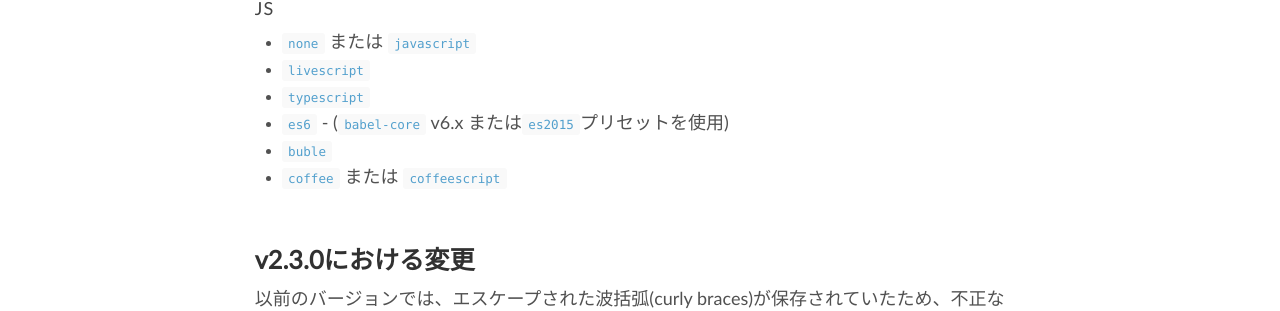
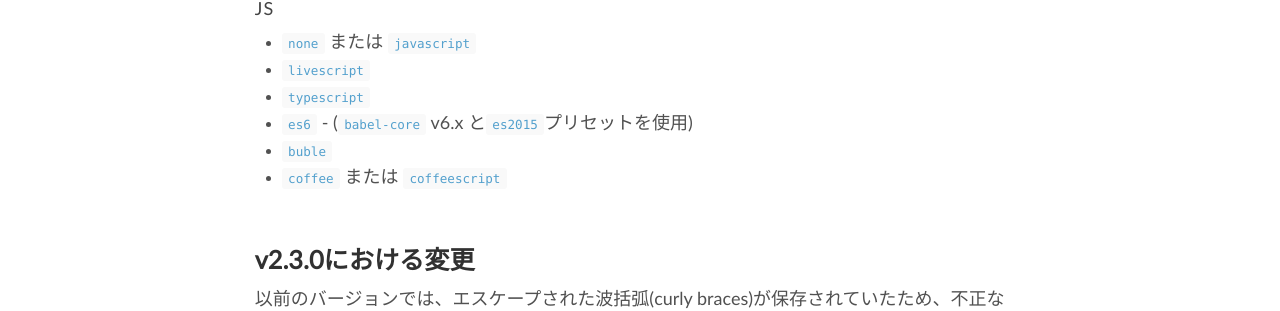
Before and after one commit to riot/riot.github.io, a Jekyll site: the page built from ja/api/compiler.md, in a window 1280 px wide and 900 px high, scrolled down 4309 px. Shown: the part 145-456 px from the top of the window. Built offline with Jekyll 4.4.1, drawn with Linux system fonts in a browser that asks for light colours; nearby versions of some CDN libraries.

Commit message:
modification of point out

```diff
--- a/ja/api/compiler.md
+++ b/ja/api/compiler.md
@@ -160,7 +160,7 @@
 - `none` または `javascript`
 - `livescript`
 - `typescript`
-- `es6` - (`babel-core` v6.x または`es2015`プリセットを使用)
+- `es6` - (`babel-core` v6.x と`es2015`プリセットを使用)
 - `buble`
 - `coffee` または `coffeescript`
 
```
